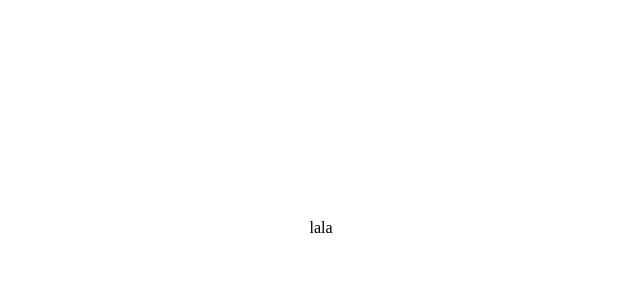
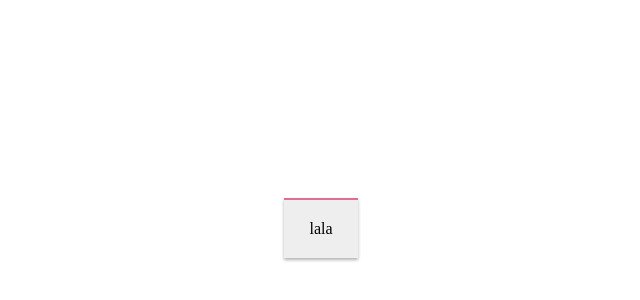
Before and after one commit to mercado-carlos/react-guia-definitiva-holamundo, a React (Vite) app: page / in a window 1280 px wide. Shown: the part 172-472 px from the top of the page, without its empty margins (319-959 px from the left). Built offline with nearby package versions, Linux system fonts and the light colour scheme.

Commit message:
Creando tarjeta

```diff
--- a/src/App.tsx
+++ b/src/App.tsx
@@ -1,9 +1,13 @@
 import React from 'react';
 
-import { Container } from './styles/StyledComponents';
+import { Container, Section } from './styles/StyledComponents';
 
 const App = () => {
-    return <Container>lala</Container>;
+    return (
+        <Container>
+            <Section>lala</Section>
+        </Container>
+    );
 };
 
 export default App;
--- a/src/styles/StyledComponents/index.tsx
+++ b/src/styles/StyledComponents/index.tsx
@@ -6,3 +6,10 @@ export const Container = styled.div`
     height: 100%;
     align-items: center;
 `;
+
+export const Section = styled.section`
+    background-color: #eee;
+    border-top: solid 2px palevioletred;
+    padding: 20px 25px;
+    box-shadow: 0px 2px 3px rgba(0, 0, 0, 0.3);
+`;
```
